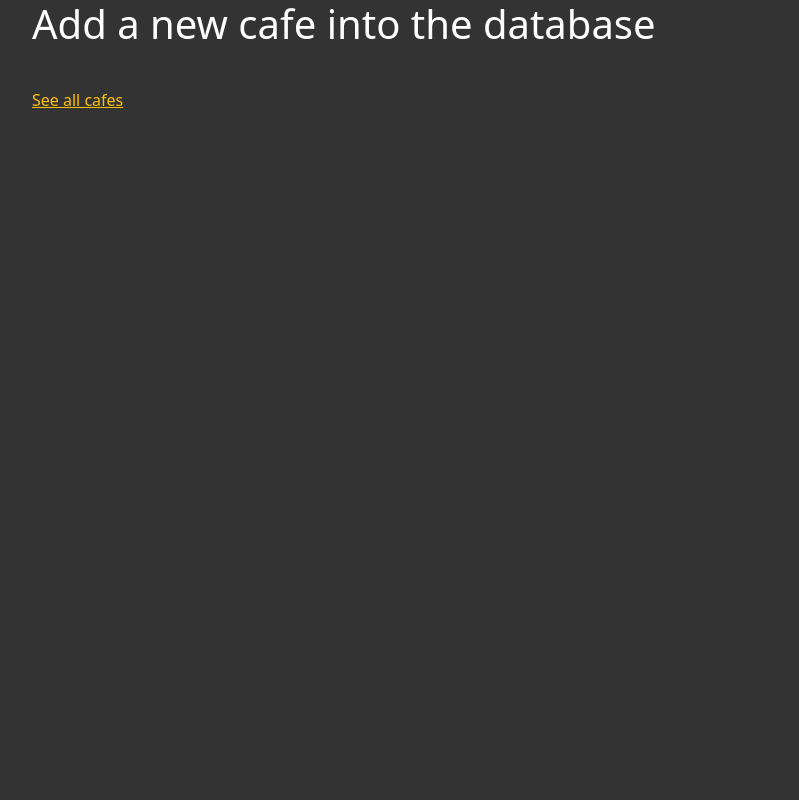
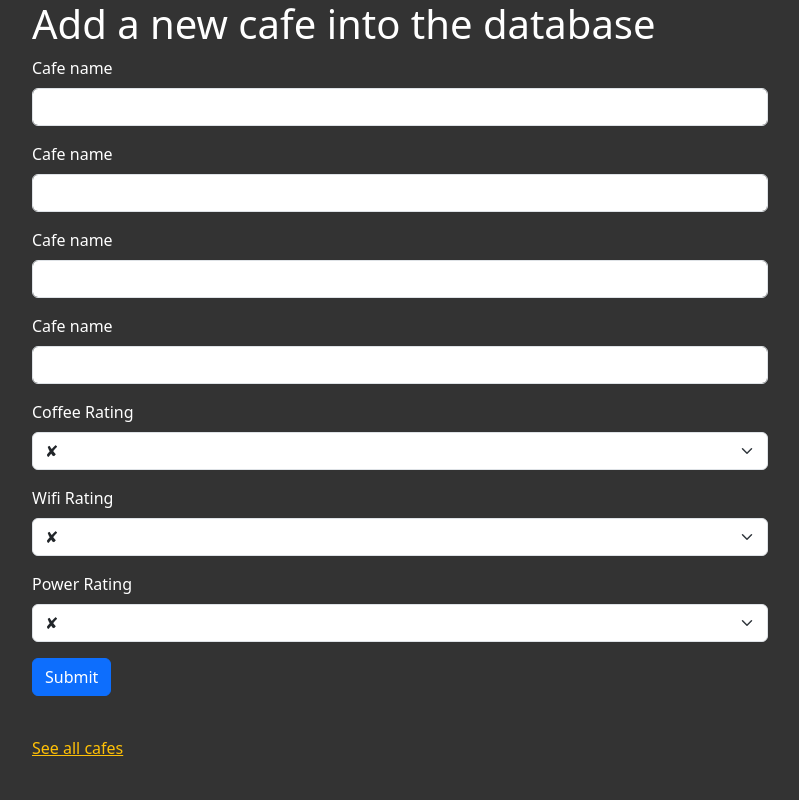
Before and after one commit to ksg-dev/coffee-and-wifi, a Flask app: page /add in a window 1280 px wide. Shown: the whole page, without its empty margins (50-849 px from the left). Run offline with Flask 3, Linux system fonts and the light colour scheme; some libraries are stand-ins or nearby versions.

Commit message:
link to add - select fields working

```diff
--- a/main.py
+++ b/main.py
@@ -1,7 +1,7 @@
 from flask import Flask, render_template
 from flask_bootstrap import Bootstrap5
 from flask_wtf import FlaskForm
-from wtforms import StringField, SubmitField
+from wtforms import StringField, SelectField, SubmitField
 from wtforms.validators import DataRequired
 import csv
 from cafes import Cafe
@@ -27,6 +27,18 @@ Bootstrap5(app)
 
 class CafeForm(FlaskForm):
     cafe = StringField('Cafe name', validators=[DataRequired()])
+    location = StringField('Cafe name', validators=[DataRequired()])
+    open_time = StringField('Cafe name', validators=[DataRequired()])
+    close_time = StringField('Cafe name', validators=[DataRequired()])
+    coffee_rating = SelectField(
+        choices=["✘", "☕️", "☕️☕️", "☕️☕️☕️", "☕️☕️☕️☕️", "☕️☕️☕️☕️☕️"]
+    )
+    wifi_rating = SelectField(
+        choices=["✘", "💪", "💪💪", "💪💪💪", "💪💪💪💪", "💪💪💪💪💪"]
+    )
+    power_rating = SelectField(
+        choices=["✘", "🔌", "🔌🔌", "🔌🔌🔌", "🔌🔌🔌🔌", "🔌🔌🔌🔌🔌"]
+    )
     submit = SubmitField('Submit')
 
 # Exercise:
@@ -68,7 +80,6 @@ def cafes():
     for cafe in list_of_rows[1:]:
         cafe_obj = Cafe(name=cafe[0], location_link=cafe[1], open=cafe[2], close=cafe[3], coffee=cafe[4], wifi=cafe[5], power=cafe[6])
         cafe_objs.append(cafe_obj)
-        pprint(vars(cafe_obj))
     return render_template('cafes.html', cafes=cafe_objs, heads=headings)
 
 
--- a/templates/add.html
+++ b/templates/add.html
@@ -1,5 +1,6 @@
 {% extends 'base.html' %}
 <!--Don't forget your import here-->
+{% from 'bootstrap5/form.html' import render_form %}
 {% block title %}Add A New Cafe{% endblock %}
 
 {% block content %}
@@ -8,7 +9,7 @@
     <div class="col-sm-12 col-md-8">
 
       <h1>Add a new cafe into the database</h1>
-
+      {{ render_form(form, novalidate=True) }}
       <!-- This is where your WTForm will go -->
 
 	  <p class="space-above"><a href="#">See all cafes</a></p>
```
